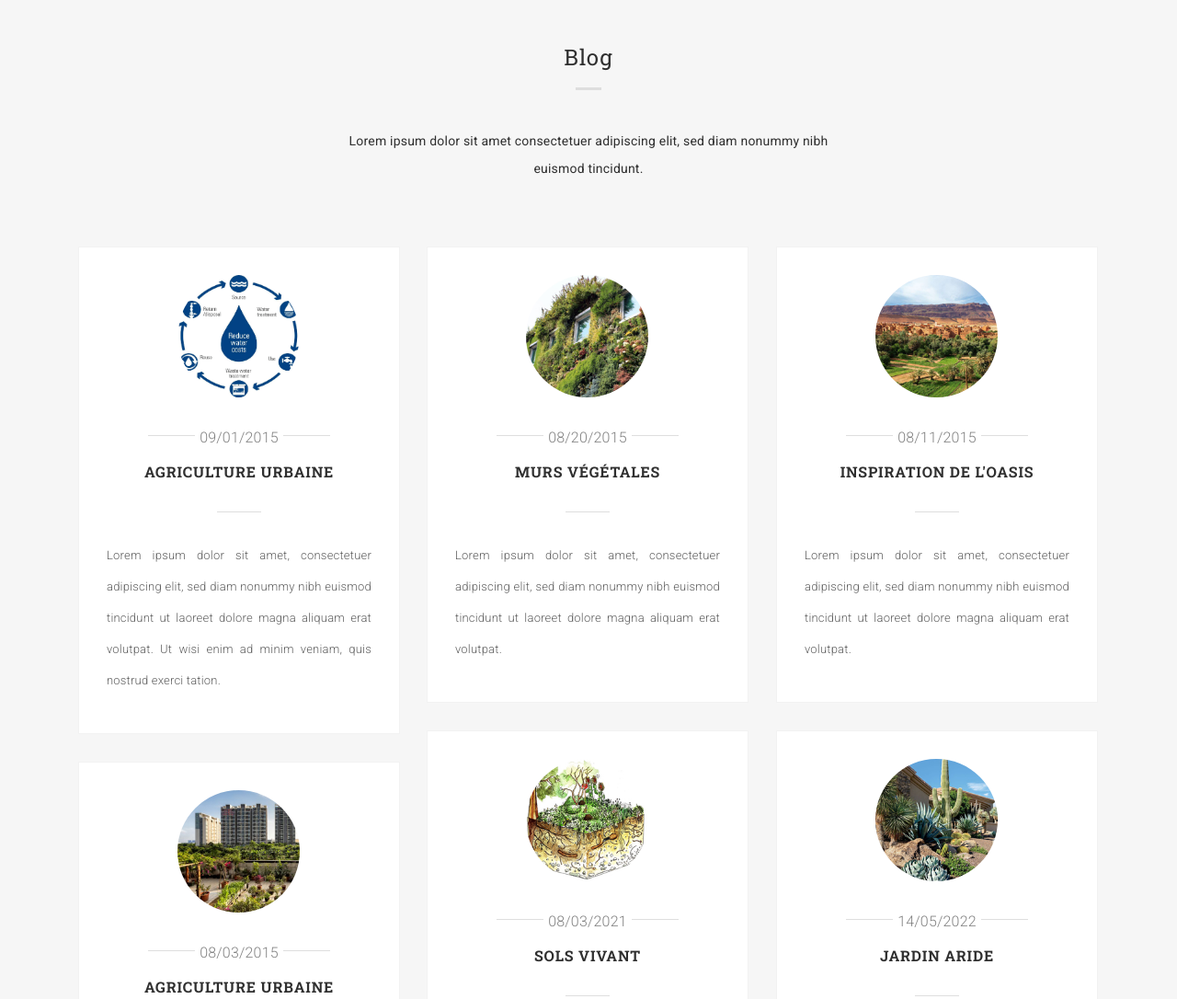
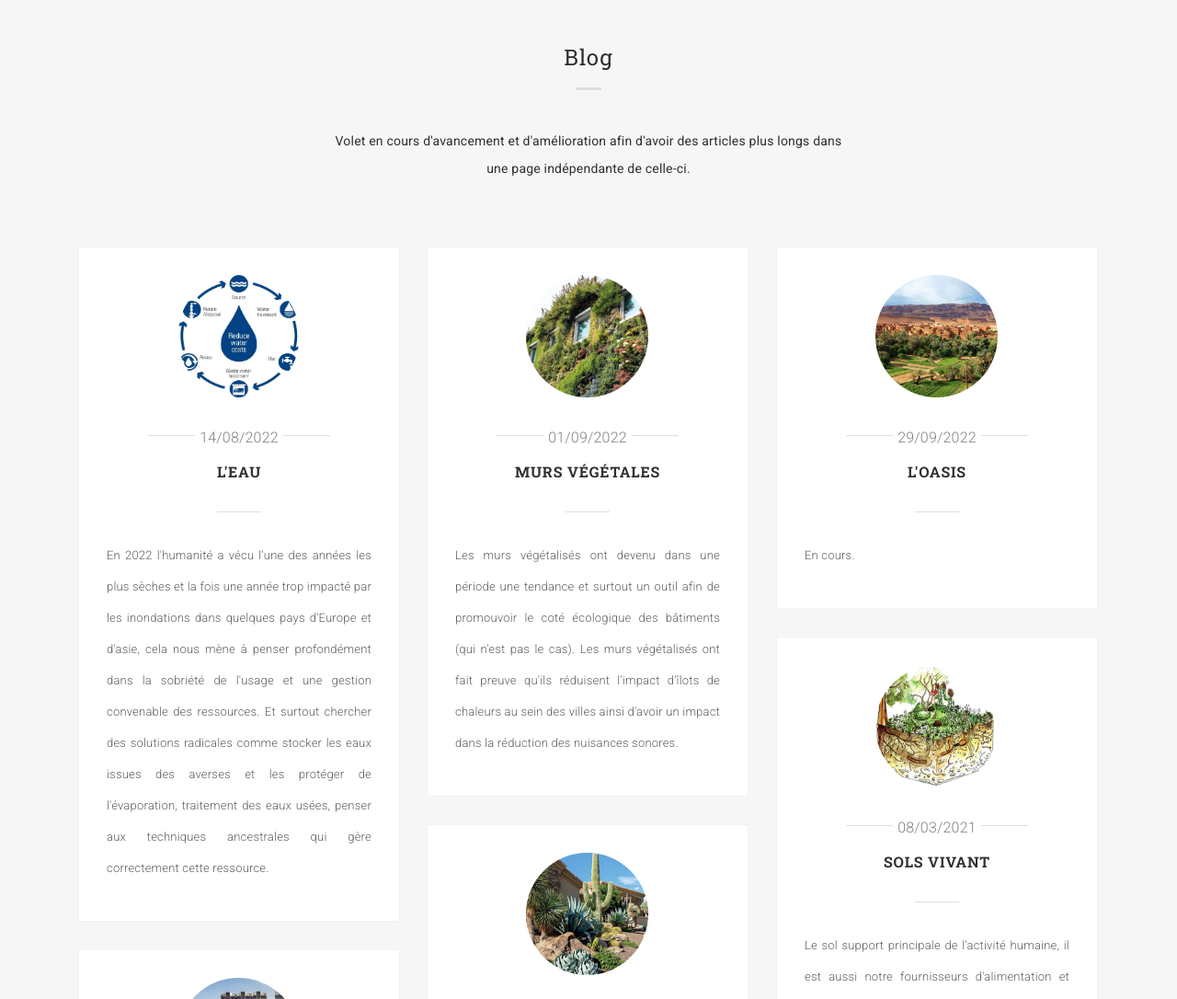
Before and after one commit to NACHDAabderrahmane/Profile, a plain HTML site: page index.html in a window 1280 px wide. Shown: the part 8780-9866 px from the top of the page at 92% size. Drawn offline with Linux system fonts and the light colour scheme.

Commit message:
Update index.html

```diff
--- a/index.html
+++ b/index.html
@@ -934,7 +934,7 @@
                 <div class="row">
                   <div class="col-md-6 col-md-offset-3">
                     <p class="content-details text-center">
-                      Lorem ipsum dolor sit amet consectetuer adipiscing elit, sed diam nonummy nibh euismod tincidunt.
+                      Volet en cours d'avancement et d'amélioration afin d'avoir des articles plus longs dans une page indépendante de celle-ci.
                     </p>
                   </div>
                 </div>
@@ -944,15 +944,15 @@
                     <div class="wrap-article">
                       <img alt="blog-1" class="img-circle text-center" src="images/Imahe 7.png">
                       <p class="subtitle fancy">
-                        <span>09/01/2015</span>
+                        <span>14/08/2022</span>
                       </p>
                       <a href="#">
                         <h3 class="title">
-                          Agriculture Urbaine
+                          L'eau
                         </h3>
                       </a>
                       <p class="content-blog">
-                        Lorem ipsum dolor sit amet, consectetuer adipiscing elit, sed diam nonummy nibh euismod tincidunt ut laoreet dolore magna aliquam erat volutpat. Ut wisi enim ad minim veniam, quis nostrud exerci tation.
+                        En 2022 l'humanité a vécu l'une des années les plus sèches et la fois une année trop impacté par les inondations dans quelques pays d'Europe et d'asie, cela nous mène à penser profondément dans la sobriété de l'usage et une gestion convenable des ressources. Et surtout chercher des solutions radicales comme stocker les eaux issues des averses et les protéger de l'évaporation, traitement des eaux usées, penser aux techniques ancestrales qui gère correctement cette ressource.
                       </p>
                     </div>
                   </div>
@@ -961,7 +961,7 @@
                     <div class="wrap-article">
                      <img alt="blog-4" class="img-circle text-center" src="images/Image 1.jpg">
                      <p class="subtitle fancy">
-                        <span>08/20/2015</span>
+                        <span>01/09/2022</span>
                       </p>
                       <a href="#">
                         <h3 class="title">
@@ -969,7 +969,8 @@
                         </h3>
                       </a>
                       <p class="content-blog">
-                        Lorem ipsum dolor sit amet, consectetuer adipiscing elit, sed diam nonummy nibh euismod tincidunt ut laoreet dolore magna aliquam erat volutpat.
+                        Les murs végétalisés ont devenu dans une période une tendance et surtout un outil afin de promouvoir le coté écologique des bâtiments (qui n'est pas le cas).
+                        Les murs végétalisés ont fait preuve qu'ils réduisent l'impact d'îlots de chaleurs au sein des villes ainsi d'avoir un impact dans la réduction des nuisances sonores.
                       </p>
                     </div>
                   </div>
@@ -978,15 +979,15 @@
                     <div class="wrap-article">
                       <img alt="blog6" class="img-circle text-center" src="images/Image 2.jpg">
                       <p class="subtitle fancy">
-                        <span>08/11/2015</span>
+                        <span>29/09/2022</span>
                       </p>
                       <a href="#">
                         <h3 class="title">
-                          Inspiration de l'oasis
+                          L'oasis
                         </h3>
                       </a>
                       <p class="content-blog">
-                       Lorem ipsum dolor sit amet, consectetuer adipiscing elit, sed diam nonummy nibh euismod tincidunt ut laoreet dolore magna aliquam erat volutpat.
+                       En cours.
                       </p>
                     </div>
                   </div>
@@ -1029,7 +1030,7 @@
                     <div class="wrap-article">
                       <img alt="blog-3" class="img-circle text-center" src="images/Image 5.jpg">
                       <p class="subtitle fancy">
-                        <span>08/03/2015</span>
+                        <span>08/01/2022</span>
                       </p>
                       <a href="#">
                         <h3 class="title">
@@ -1037,7 +1038,7 @@
                         </h3>
                       </a>
                       <p class="content-blog">
-                        Many urban residents have turned to agriculture as a livelihood strategy and source of incomes. Some 200 million urban residents produce food for the urban market, providing 15–20% of the world's food. Peri-urban agriculture is generally defined as agriculture undertaken in places on the fringes of urban areas. Intraurban agriculture is the cultivation of crops and rearing of animals for food and other uses within cities. Despite being studied in many developing countries, intraurban agriculture lacks a formal framework for elaborating spatiotemporal dynamics. An approach combining LUCC Land Use/Land Cover Change (LUCC) and agronomic models could help guide decisions for the estimation of agricultural food supply in urban or peri-urban areas.
+                        De nos jours plusieurs instances et associations essaye de promouvoire et sensibiliser les gens sur la naturs dans la ville, l'agricukture urbaine peut jouer un role important dans cette sensibilisation, car les citoyens seront plus proche de la nature et veiller sur ça protection.
                       </p>
                     </div>
                   </div>
```
